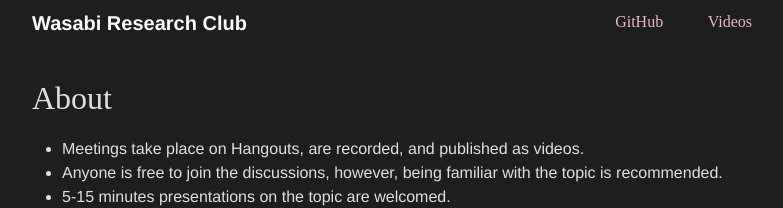
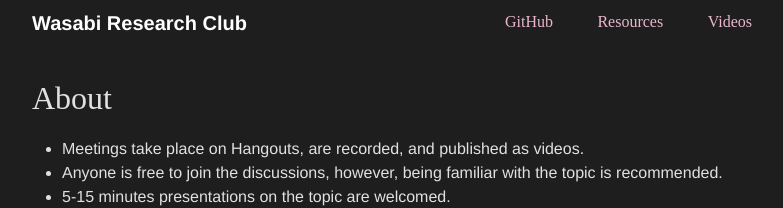
Before and after one commit to zkSNACKs/WasabiResearchExperience, a Jekyll site: the page built from index.html, in a window 1280 px wide. Shown: the top 208 px of the page, without its empty margins (238-1021 px from the left). Built offline with Jekyll 4.4.1, drawn with Linux system fonts in a browser that asks for light colours.

Commit message:
header: Add link to CoinJoin research repo

```diff
--- a/_includes/header.html
+++ b/_includes/header.html
@@ -7,8 +7,18 @@
     </a>
     <nav class="site-nav">
       <ul>
-        <li><a href="https://github.com/zkSNACKs/WasabiResearchClub" class="link-nav">GitHub</a></li>
-        <li><a href="https://www.youtube.com/playlist?list=PLPwc75tPMdsgTYlu9dJZlosCm0s7WmIpF" class="link-nav">Videos</a></li>
+        <li>
+          <a href="https://github.com/zkSNACKs/WasabiResearchClub"
+             class="link-nav">GitHub</a>
+        </li>
+        <li>
+          <a href="https://github.com/6102bitcoin/CoinJoin-Research"
+             class="link-nav">Resources</a>
+        </li>
+        <li>
+          <a href="https://www.youtube.com/playlist?list=PLPwc75tPMdsgTYlu9dJZlosCm0s7WmIpF"
+             class="link-nav">Videos</a>
+        </li>
       </ul>
     </nav>
   </div>
```
